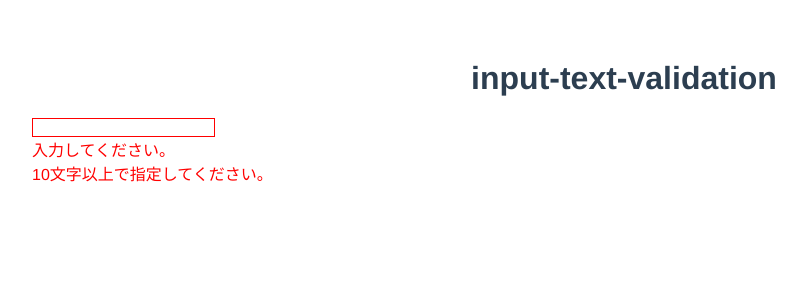
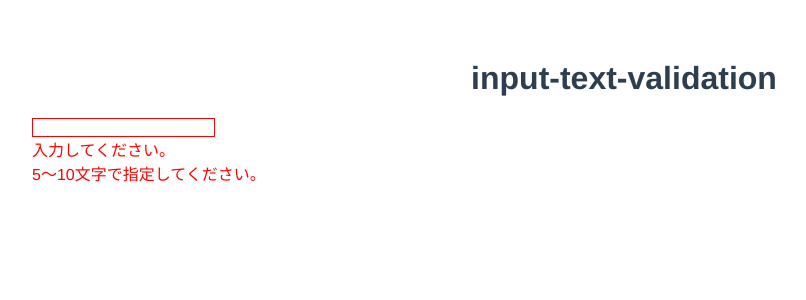
Before and after one commit to pmw1415/InputTextValidation, a Vue app: page / in a window 1280 px wide. Shown: the top 300 px of the page, without its empty margins (16-822 px from the left). Built offline with nearby package versions, Linux system fonts and the light colour scheme.

Commit message:
入力チェックに文字数チェック(最小/最大)を追加
片方だけ指定した場合と両方指定した場合でメッセージをパターン分けた。
min/maxの整合性チェックはしていない

```diff
--- a/src/App.vue
+++ b/src/App.vue
@@ -8,7 +8,8 @@
     <InputTextValidation
       class="input-text-validation"
       :required="true"
-      :min="10"
+      :min="5"
+      :max="10"
     />
   </div>
 </template>
--- a/src/components/InputTextValidation.vue
+++ b/src/components/InputTextValidation.vue
@@ -24,7 +24,13 @@ export default {
       type: Boolean,
       default: false
     },
+    // 最小文字数
     min: {
+      type: Number,
+      default: 0
+    },
+    // 最大文字数
+    max: {
       type: Number,
       default: 0
     }
@@ -55,11 +61,20 @@ export default {
         }
       }
 
-      // TODO デバッグ用に暫定で追加。要整理!
-      if (this.min) {
-        // 文字数チェック:最小
+      if (this.min && this.max) {
+        // 文字数チェック: 最小、最大
+        if (this.value.length < this.min || this.value.length > this.max) {
+          msgList.push(`${this.min}〜${this.max}文字で指定してください。`);
+        }
+      } else if (this.min) {
+        // 文字数チェック: 最小
         if (this.value.length < this.min) {
           msgList.push(`${this.min}文字以上で指定してください。`);
+        }
+      } else if (this.max) {
+        // 文字数チェック: 最大
+        if (this.value.length > this.max) {
+          msgList.push(`${this.max}文字以下で指定してください。`);
         }
       }
 
```
